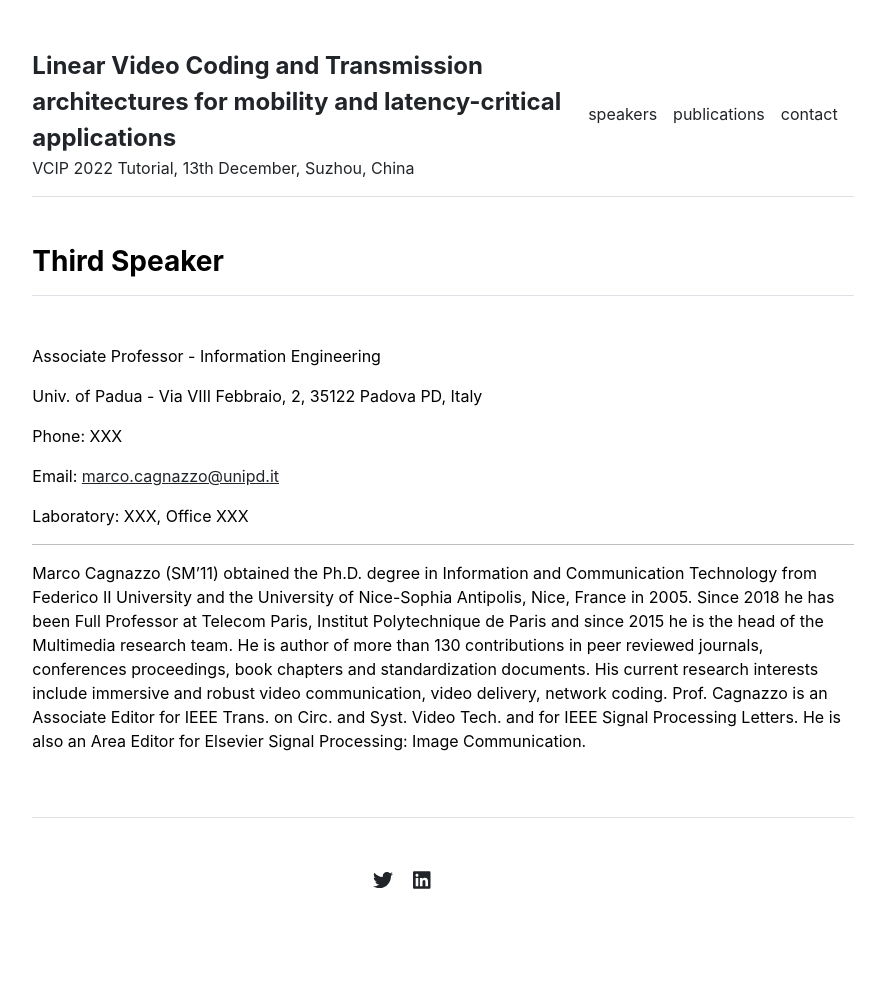
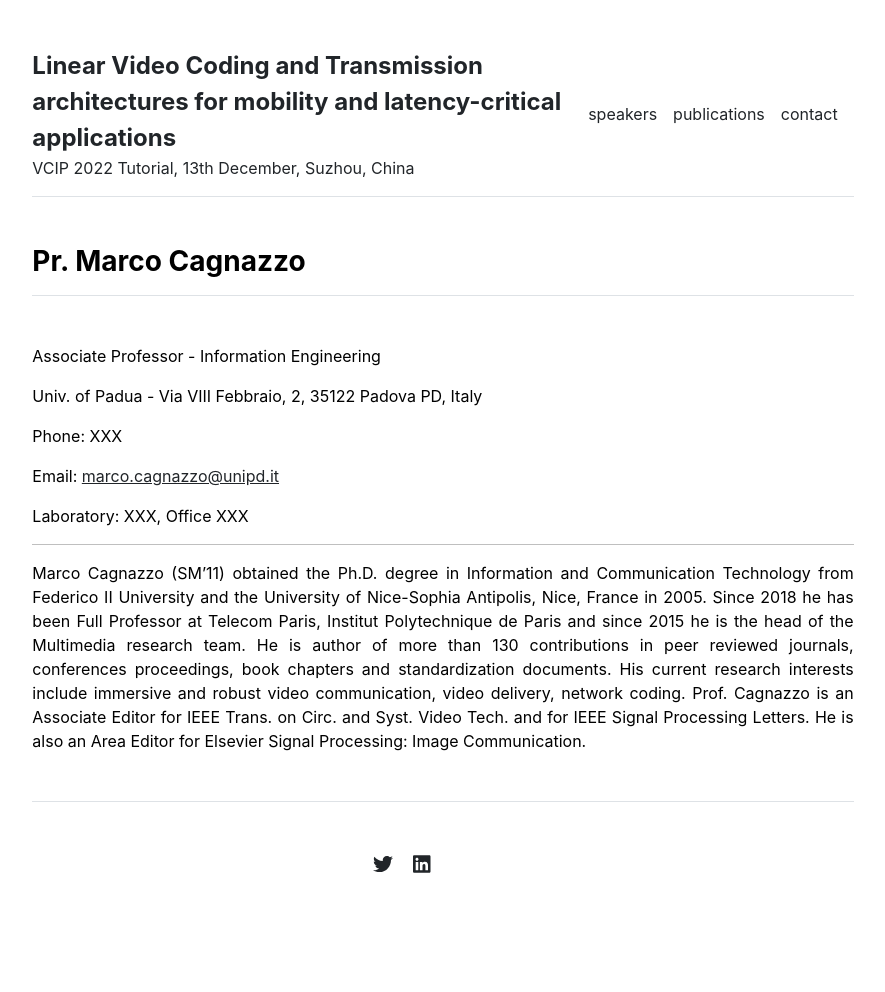
Before and after one commit to XiaYi59/LVCT, a Jekyll site: the page built from people/MC.md, in a window 1280 px wide. Shown: the whole page, without its empty margins (197-1082 px from the left). Built offline with Jekyll 4.4.1, drawn with Linux system fonts in a browser that asks for light colours.

Commit message:
Update MC.md

```diff
--- a/people/MC.md
+++ b/people/MC.md
@@ -1,6 +1,6 @@
 ---
 layout: page
-title: "Third Speaker"
+title: "Pr. Marco Cagnazzo"
 ---
 
 Associate Professor - Information Engineering
@@ -15,4 +15,4 @@ Laboratory: XXX, Office XXX
 
 ---
 
-Marco Cagnazzo (SM’11) obtained the Ph.D. degree in Information and Communication Technology from Federico II University and the University of Nice-Sophia Antipolis, Nice, France in 2005. Since 2018 he has been Full Professor at Telecom Paris, Institut Polytechnique de Paris and since 2015 he is the head of the Multimedia research team. He is author of more than 130 contributions in peer reviewed journals, conferences proceedings, book chapters and standardization documents. His current research interests include immersive and robust video communication, video delivery, network coding. Prof. Cagnazzo is an Associate Editor for IEEE Trans. on Circ. and Syst. Video Tech. and for IEEE Signal Processing Letters. He is also an Area Editor for Elsevier Signal Processing: Image Communication.
+<div style="text-align: justify"> Marco Cagnazzo (SM’11) obtained the Ph.D. degree in Information and Communication Technology from Federico II University and the University of Nice-Sophia Antipolis, Nice, France in 2005. Since 2018 he has been Full Professor at Telecom Paris, Institut Polytechnique de Paris and since 2015 he is the head of the Multimedia research team. He is author of more than 130 contributions in peer reviewed journals, conferences proceedings, book chapters and standardization documents. His current research interests include immersive and robust video communication, video delivery, network coding. Prof. Cagnazzo is an Associate Editor for IEEE Trans. on Circ. and Syst. Video Tech. and for IEEE Signal Processing Letters. He is also an Area Editor for Elsevier Signal Processing: Image Communication.</div>
```
